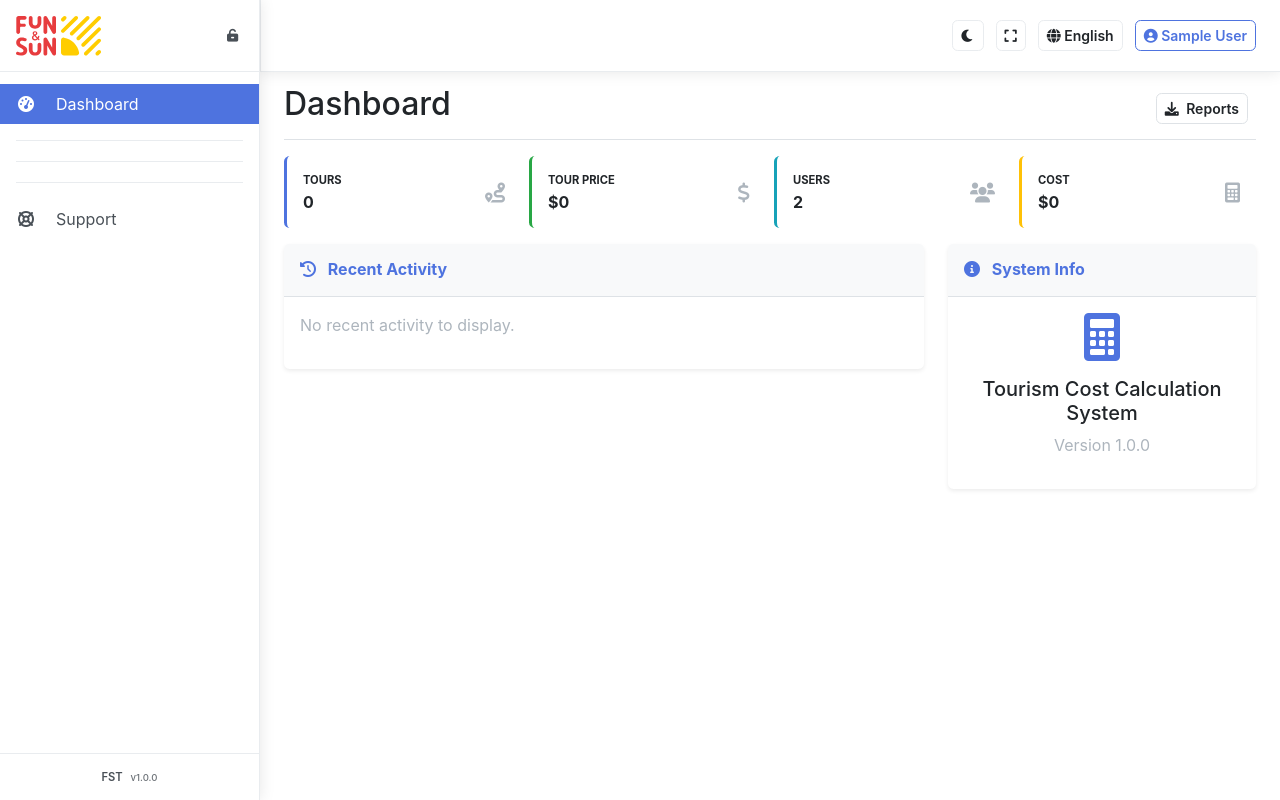
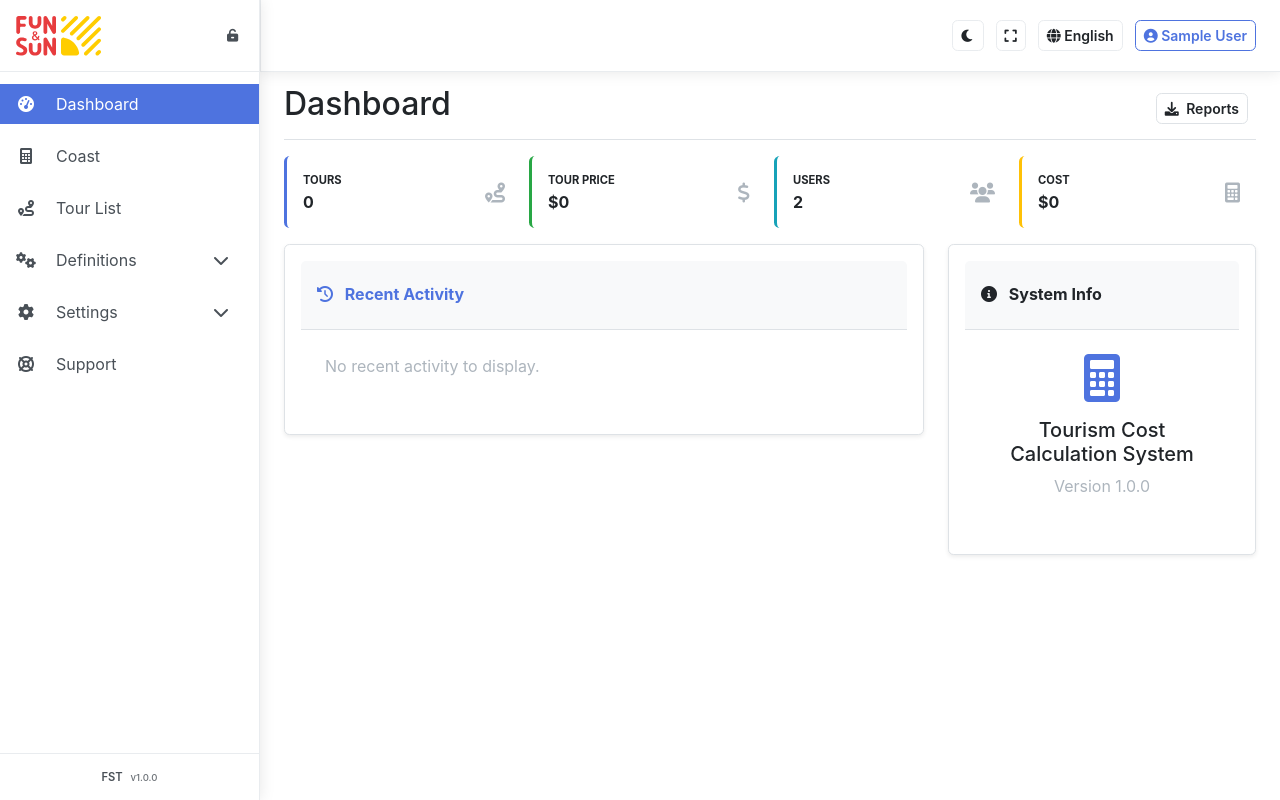
Before and after one commit to cnrgr95/py_fst, a Flask app: page /dashboard in a window 1280 px wide. Run offline with Flask 3, Linux system fonts and the light colour scheme; the visitor is signed in with stand-in values (Sample User, id 1); data that the repository does not hold is empty; some libraries are stand-ins or nearby versions.

Commit message:
kod düzenlemeleri

```diff
--- a/static/css/style.css
+++ b/static/css/style.css
@@ -114,9 +174,6 @@
 }
 
 /* Main content - topbar spacing handled in topbar.css */
-.main-content {
-    /* margin-top removed - handled by topbar.css padding-top */
-}
 
 /* Custom utilities */
 .min-vh-100 {
--- a/static/js/theme.js
+++ b/static/js/theme.js
@@ -33,6 +33,7 @@
     const themeToggle = document.getElementById('themeToggle');
 
     body.setAttribute('data-theme', theme);
+    document.documentElement.setAttribute('data-bs-theme', theme);
     localStorage.setItem('theme', theme);
 
     // Update theme toggle button icon
@@ -96,6 +97,7 @@
         if (theme === 'light' || theme === 'dark') {
             const body = document.body;
             body.setAttribute('data-theme', theme);
+            document.documentElement.setAttribute('data-bs-theme', theme);
             localStorage.setItem('theme', theme);
 
             // Update theme toggle button
--- a/templates/base.html
+++ b/templates/base.html
@@ -1,5 +1,5 @@
 <!DOCTYPE html>
-<html lang="{{ session.get('language', 'en') }}">
+<html lang="{{ session.get('language', 'en') }}" data-bs-theme="light">
 <head>
     <meta charset="UTF-8">
     <meta name="viewport" content="width=device-width, initial-scale=1.0">
@@ -396,10 +396,9 @@
     <!-- Prevent theme flash by loading theme before page render -->
     <script>
         (function() {
-            const savedTheme = localStorage.getItem('theme');
-            if (savedTheme) {
-                document.documentElement.setAttribute('data-theme', savedTheme);
-            }
+            const savedTheme = localStorage.getItem('theme') || 'light';
+            document.documentElement.setAttribute('data-theme', savedTheme);
+            document.documentElement.setAttribute('data-bs-theme', savedTheme);
         })();
     </script>
 </head>
--- a/templates/dashboard.html
+++ b/templates/dashboard.html
@@ -31,10 +31,10 @@
                             <div class="text-xs font-weight-bold text-primary text-uppercase mb-1">
                                 {{ translations.tours or 'Tours' }}
                             </div>
-                            <div class="h6 mb-0 font-weight-bold text-gray-800">0</div>
+                            <div class="h6 mb-0 font-weight-bold text-gray-800" style="color: var(--text-primary) !important;">0</div>
                         </div>
                         <div class="ms-2">
-                            <i class="fas fa-route fa-lg text-gray-300"></i>
+                            <i class="fas fa-route fa-lg text-gray-300" style="color: var(--text-muted) !important;"></i>
                         </div>
                     </div>
                 </div>
@@ -49,10 +49,10 @@
                             <div class="text-xs font-weight-bold text-success text-uppercase mb-1">
                                 {{ translations.tour_price or 'Tour Price' }}
                             </div>
-                            <div class="h6 mb-0 font-weight-bold text-gray-800">$0</div>
+                            <div class="h6 mb-0 font-weight-bold text-gray-800" style="color: var(--text-primary) !important;">$0</div>
                         </div>
                         <div class="ms-2">
-                            <i class="fas fa-dollar-sign fa-lg text-gray-300"></i>
+                            <i class="fas fa-dollar-sign fa-lg text-gray-300" style="color: var(--text-muted) !important;"></i>
                         </div>
                     </div>
                 </div>
@@ -67,10 +67,10 @@
                             <div class="text-xs font-weight-bold text-info text-uppercase mb-1">
                                 {{ translations.users or 'Users' }}
                             </div>
-                            <div class="h6 mb-0 font-weight-bold text-gray-800">2</div>
+                            <div class="h6 mb-0 font-weight-bold text-gray-800" style="color: var(--text-primary) !important;">2</div>
                         </div>
                         <div class="ms-2">
-                            <i class="fas fa-users fa-lg text-gray-300"></i>
+                            <i class="fas fa-users fa-lg text-gray-300" style="color: var(--text-muted) !important;"></i>
                         </div>
                     </div>
                 </div>
@@ -85,10 +85,10 @@
                             <div class="text-xs font-weight-bold text-warning text-uppercase mb-1">
                                 {{ translations.cost or 'Cost' }}
                             </div>
-                            <div class="h6 mb-0 font-weight-bold text-gray-800">$0</div>
+                            <div class="h6 mb-0 font-weight-bold text-gray-800" style="color: var(--text-primary) !important;">$0</div>
                         </div>
                         <div class="ms-2">
-                            <i class="fas fa-calculator fa-lg text-gray-300"></i>
+                            <i class="fas fa-calculator fa-lg text-gray-300" style="color: var(--text-muted) !important;"></i>
                         </div>
                     </div>
                 </div>
@@ -99,28 +99,28 @@
     <!-- Recent Activity -->
     <div class="row mt-2">
         <div class="col-lg-8">
-            <div class="card shadow mb-4">
-                <div class="card-header py-3">
+            <div class="card shadow mb-4 border border-primary p-3">
+                <div class="card-header py-4 border-bottom border-primary">
                     <h6 class="m-0 font-weight-bold text-primary">
                         <i class="fas fa-history me-2"></i>
                         {{ translations.recent_activity or 'Recent Activity' }}
                     </h6>
                 </div>
-                <div class="card-body">
+                <div class="card-body p-4">
                     <p class="text-muted">{{ translations.no_recent_activity or 'No recent activity to display.' }}</p>
                 </div>
             </div>
         </div>
 
         <div class="col-lg-4">
-            <div class="card shadow mb-4">
-                <div class="card-header py-3">
-                    <h6 class="m-0 font-weight-bold text-primary">
+            <div class="card shadow mb-4 border border-info p-3">
+                <div class="card-header py-4 border-bottom border-info">
+                    <h6 class="m-0 font-weight-bold text-info">
                         <i class="fas fa-info-circle me-2"></i>
                         {{ translations.system_info or 'System Info' }}
                     </h6>
                 </div>
-                <div class="card-body">
+                <div class="card-body p-4">
                     <div class="text-center">
                         <i class="fas fa-calculator fa-3x mb-3" style="color: var(--sidebar-active) !important;"></i>
                         <h5>{{ translations.tourism_cost_calculation_system or 'Tourism Cost Calculation System' }}</h5>
--- a/templates/error.html
+++ b/templates/error.html
@@ -62,8 +62,12 @@
 }
 
 .error-message h2 {
-    color: #495057;
+    color: var(--text-primary);
     font-weight: 600;
+}
+
+[data-theme="dark"] .error-message h2 {
+    color: var(--text-primary);
 }
 
 .error-actions {
--- a/templates/includes/sidebar.html
+++ b/templates/includes/sidebar.html
@@ -22,7 +22,7 @@
 
     <div class="sidebar-menu">
         <ul class="nav nav-pills flex-column">
-            <!-- Dashboard - Herkese açık -->
+            <!-- Dashboard -->
             <li class="nav-item">
                 <a class="nav-link {{ 'active' if request.endpoint == 'dashboard' else '' }}" href="{{ url_for('dashboard') }}">
                     <i class="fas fa-tachometer-alt"></i>
@@ -30,58 +30,64 @@
                 </a>
             </li>
 
-            <!-- Divider -->
-            <li class="nav-divider"></li>
+            <!-- Coast -->
+            <li class="nav-item">
+                <a class="nav-link" href="javascript:void(0)">
+                    <i class="fas fa-calculator"></i>
+                    <span>{{ translations.coast or 'Coast' }}</span>
+                </a>
+            </li>
 
-            <!-- Kullanıcı Yönetimi - user.view yetkisi gerekli -->
-            {% if has_permission(session.get('user_id'), 'user.view') %}
+            <!-- Tour List -->
+            <li class="nav-item">
+                <a class="nav-link" href="javascript:void(0)">
+                    <i class="fas fa-route"></i>
+                    <span>{{ translations.tour_list or 'Tour List' }}</span>
+                </a>
+            </li>
+
+            <!-- Tanımlamalar (Definitions) -->
+            <li class="nav-item">
+                <a class="nav-link dropdown-toggle" href="javascript:void(0)" data-bs-toggle="collapse" data-bs-target="#definitionsCollapse" aria-controls="definitionsCollapse" aria-expanded="false">
+                    <i class="fas fa-cogs"></i>
+                    <span>{{ translations.definitions or 'Tanımlamalar' }}</span>
+                    <i class="fas fa-chevron-down ms-auto"></i>
+                </a>
+                <div class="collapse" id="definitionsCollapse">
+                    <ul class="nav nav-pills flex-column sub-menu">
                         <li class="nav-item">
                             <a class="nav-link {{ 'active' if request.endpoint == 'users' else '' }}" href="{{ url_for('users') }}">
                                 <i class="fas fa-users"></i>
-                    <span>{{ translations.users or 'Users' }}</span>
+                                <span>{{ translations.users or 'Kullanıcılar' }}</span>
                             </a>
                         </li>
-            {% endif %}
-
-            <!-- Tur Yönetimi - tour.view yetkisi gerekli -->
-            {% if has_permission(session.get('user_id'), 'tour.view') %}
                         <li class="nav-item">
                             <a class="nav-link" href="javascript:void(0)">
                                 <i class="fas fa-route"></i>
-                    <span>{{ translations.tour or 'Tour' }}</span>
+                                <span>{{ translations.tours or 'Turlar' }}</span>
                             </a>
                         </li>
-            {% endif %}
-
-            <!-- Maliyet Yönetimi - cost.view yetkisi gerekli -->
-            {% if has_permission(session.get('user_id'), 'cost.view') %}
                         <li class="nav-item">
                             <a class="nav-link" href="javascript:void(0)">
-                    <i class="fas fa-calculator"></i>
-                    <span>{{ translations.cost or 'Cost' }}</span>
+                                <i class="fas fa-envelope"></i>
+                                <span>{{ translations.mail_settings or 'Malilet' }}</span>
                             </a>
                         </li>
-            {% endif %}
-
-            <!-- Divider -->
-            <li class="nav-divider"></li>
-
-            <!-- Raporlar - reports.view yetkisi gerekli -->
-            {% if has_permission(session.get('user_id'), 'reports.view') %}
                         <li class="nav-item">
                             <a class="nav-link" href="javascript:void(0)">
-                    <i class="fas fa-chart-bar"></i>
-                    <span>{{ translations.reports or 'Reports' }}</span>
+                                <i class="fas fa-globe"></i>
+                                <span>{{ translations.language or 'Dil' }}</span>
                             </a>
                         </li>
-            {% endif %}
+                    </ul>
+                </div>
+            </li>
 
-            <!-- Ayarlar - settings.view yetkisi gerekli -->
-            {% if has_permission(session.get('user_id'), 'settings.view') %}
+            <!-- Ayarlar (Settings) -->
             <li class="nav-item">
                 <a class="nav-link dropdown-toggle" href="javascript:void(0)" data-bs-toggle="collapse" data-bs-target="#settingsCollapse" aria-controls="settingsCollapse" aria-expanded="false">
                     <i class="fas fa-cog"></i>
-                    <span>{{ translations.settings or 'Settings' }}</span>
+                    <span>{{ translations.settings or 'Ayarlar' }}</span>
                     <i class="fas fa-chevron-down ms-auto"></i>
                 </a>
                 <div class="collapse" id="settingsCollapse">
@@ -89,28 +95,24 @@
                         <li class="nav-item">
                             <a class="nav-link" href="javascript:void(0)">
                                 <i class="fas fa-server"></i>
-                                <span>{{ translations.system_settings or 'System Settings' }}</span>
+                                <span>{{ translations.system_settings or 'Sistem ayarları' }}</span>
                             </a>
                         </li>
                         <li class="nav-item">
                             <a class="nav-link" href="javascript:void(0)">
                                 <i class="fas fa-coins"></i>
-                                <span>{{ translations.cash_settings or 'Cash Settings' }}</span>
+                                <span>{{ translations.cash or 'Cash' }}</span>
                             </a>
                         </li>
                     </ul>
                 </div>
             </li>
-            {% endif %}
 
-            <!-- Divider -->
-            <li class="nav-divider"></li>
-
-            <!-- Support - Herkese açık -->
+            <!-- Destek (Support) -->
             <li class="nav-item">
                 <a class="nav-link" href="javascript:void(0)">
                     <i class="fas fa-life-ring"></i>
-                    <span>{{ translations.support or 'Support' }}</span>
+                    <span>{{ translations.support or 'Destek' }}</span>
                 </a>
             </li>
         </ul>
--- a/translations/en.json
+++ b/translations/en.json
@@ -378,5 +378,9 @@
     "no_entries": "No entries found",
     "filtered_entries": "(filtered from _MAX_ total entries)",
     "first": "First",
-    "last": "Last"
+    "last": "Last",
+    "coast": "Coast",
+    "tour_list": "Tour List",
+    "mail_settings": "Mail Settings",
+    "cash": "Cash"
 }
--- a/translations/tr.json
+++ b/translations/tr.json
@@ -378,5 +378,9 @@
     "no_entries": "Kayıt bulunamadı",
     "filtered_entries": "(_MAX_ toplam kayıttan filtrelendi)",
     "first": "İlk",
-    "last": "Son"
+    "last": "Son",
+    "coast": "Maliyet",
+    "tour_list": "Tur Listesi",
+    "mail_settings": "Malilet",
+    "cash": "Cash"
 }
```
Also changed, not shown: other parts of static/css/style.css (+125 -1 lines). Lines whose indentation alone changed are shown as unchanged.
